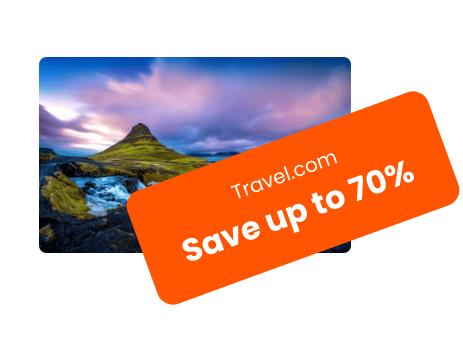
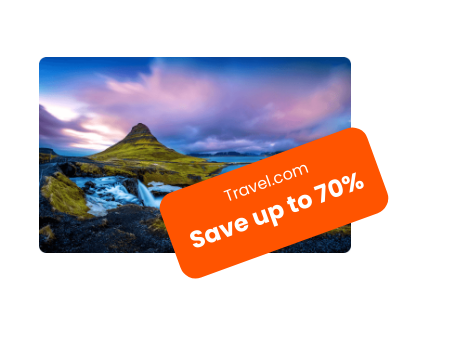
Before and after one commit to Khaledsobuj/Assignment-two, a plain HTML site: page index.html in a window 390 px wide. Shown: the part 10051-10408 px from the top of the page, 463 px wide, since content can reach past the window. Drawn offline with Linux system fonts and the light colour scheme.

Commit message:
dicount card responsiv fix

```diff
--- a/css/responsive.css
+++ b/css/responsive.css
@@ -93,18 +93,28 @@
     }
 
     .save-card {
-        width: 320px;
-        height: 120px;
-        background-color: #FF5400;
-        text-align: center;
-        padding: 20px;
-        color: #fff;
-        position: absolute;
-        border-radius: 1rem;
-        top: 40%;
-        left: 30%;
-        transform: rotate(-20deg);
+        width: 220px;
+        height: 90px;
+        /* background-color: #FF5400;
+        text-align: center; */
+        padding: 10px;
+        /* color: #fff;
+        position: absolute; */
+        /* border-radius: 1rem; */
+        top: 50%;
+        left: 40%;
+        /* transform: rotate(-20deg); */
     }
 
 
+    .save-card>p {
+        font-size: 1rem;
+    }
+
+    .save-card>h3 {
+        font-size: 1.5rem;
+    }
+
+
+
 }
```
